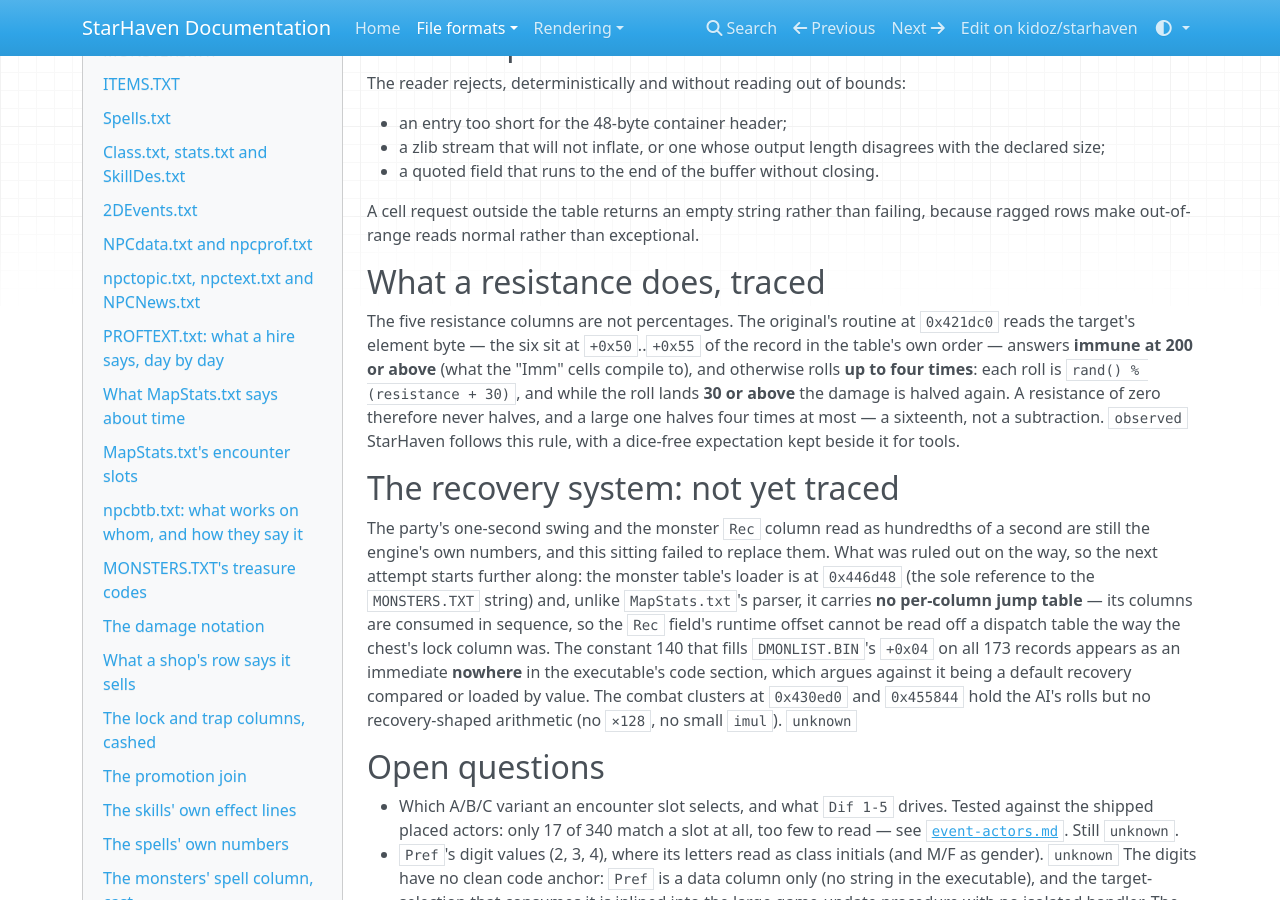
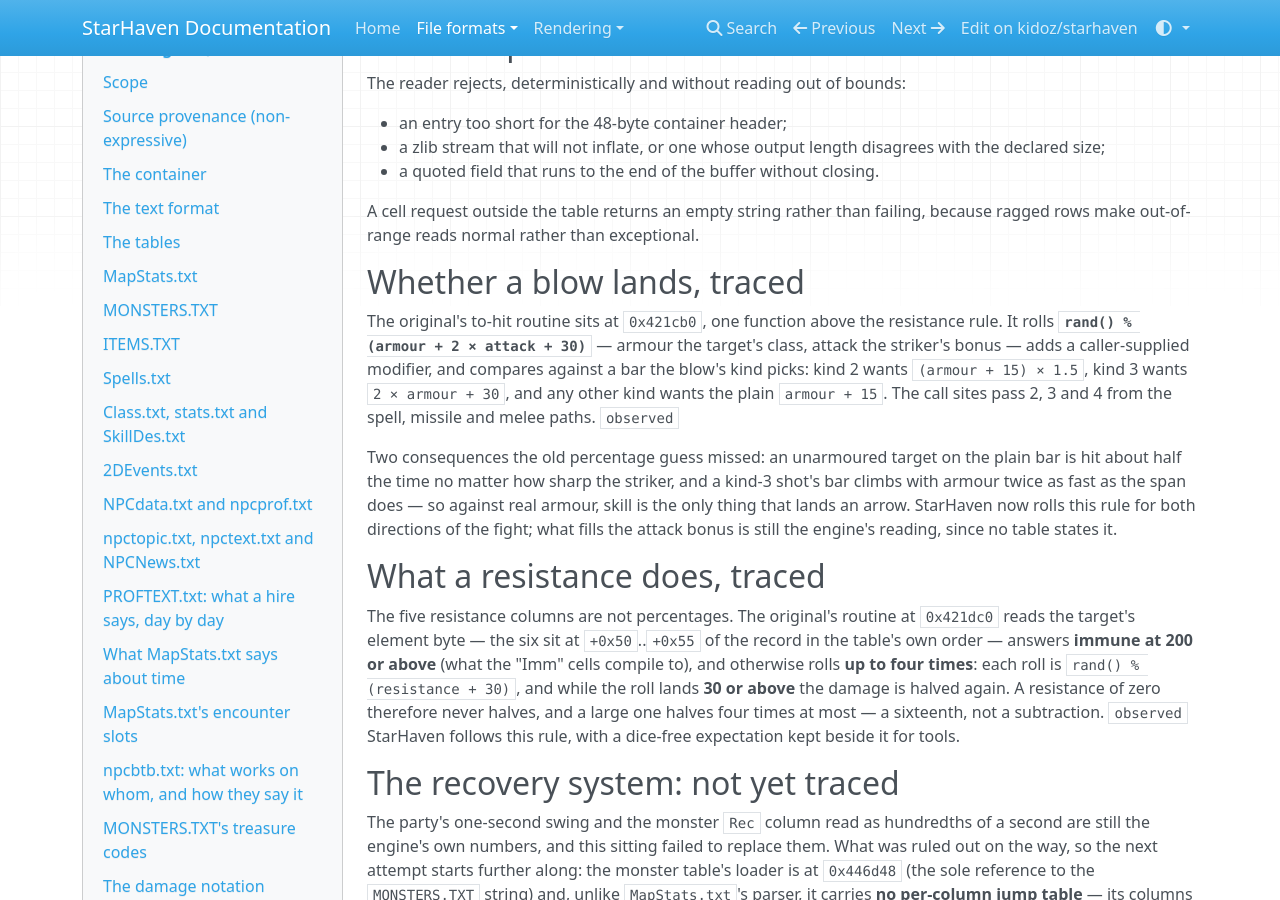
Before and after one commit to kidoz/starhaven, an MkDocs documentation site: the page built from docs/formats/text-tables.md, in a window 1280 px wide and 900 px high, scrolled down 18219 px. Built offline with MkDocs 1.6.1, drawn with Linux system fonts in a browser that asks for light colours; nearby versions of some CDN libraries; some of the changed text lies outside the part shown.

```diff
--- a/docs/formats/text-tables.md
+++ b/docs/formats/text-tables.md
@@ -984,6 +984,24 @@ The reader rejects, deterministically and without reading out of bounds:
 A cell request outside the table returns an empty string rather than failing,
 because ragged rows make out-of-range reads normal rather than exceptional.
 
+## Whether a blow lands, traced
+
+The original's to-hit routine sits at `0x421cb0`, one function above the
+resistance rule. It rolls **`rand() % (armour + 2 × attack + 30)`** —
+armour the target's class, attack the striker's bonus — adds a
+caller-supplied modifier, and compares against a bar the blow's kind
+picks: kind 2 wants `(armour + 15) × 1.5`, kind 3 wants `2 × armour + 30`,
+and any other kind wants the plain `armour + 15`. The call sites pass 2,
+3 and 4 from the spell, missile and melee paths. `observed`
+
+Two consequences the old percentage guess missed: an unarmoured target on
+the plain bar is hit about half the time no matter how sharp the striker,
+and a kind-3 shot's bar climbs with armour twice as fast as the span does
+— so against real armour, skill is the only thing that lands an arrow.
+StarHaven now rolls this rule for both directions of the fight; what
+fills the attack bonus is still the engine's reading, since no table
+states it.
+
 ## What a resistance does, traced
 
 The five resistance columns are not percentages. The original's routine at
```
Also changed, not shown: README.md (+8 -0 lines), 2 other files.
